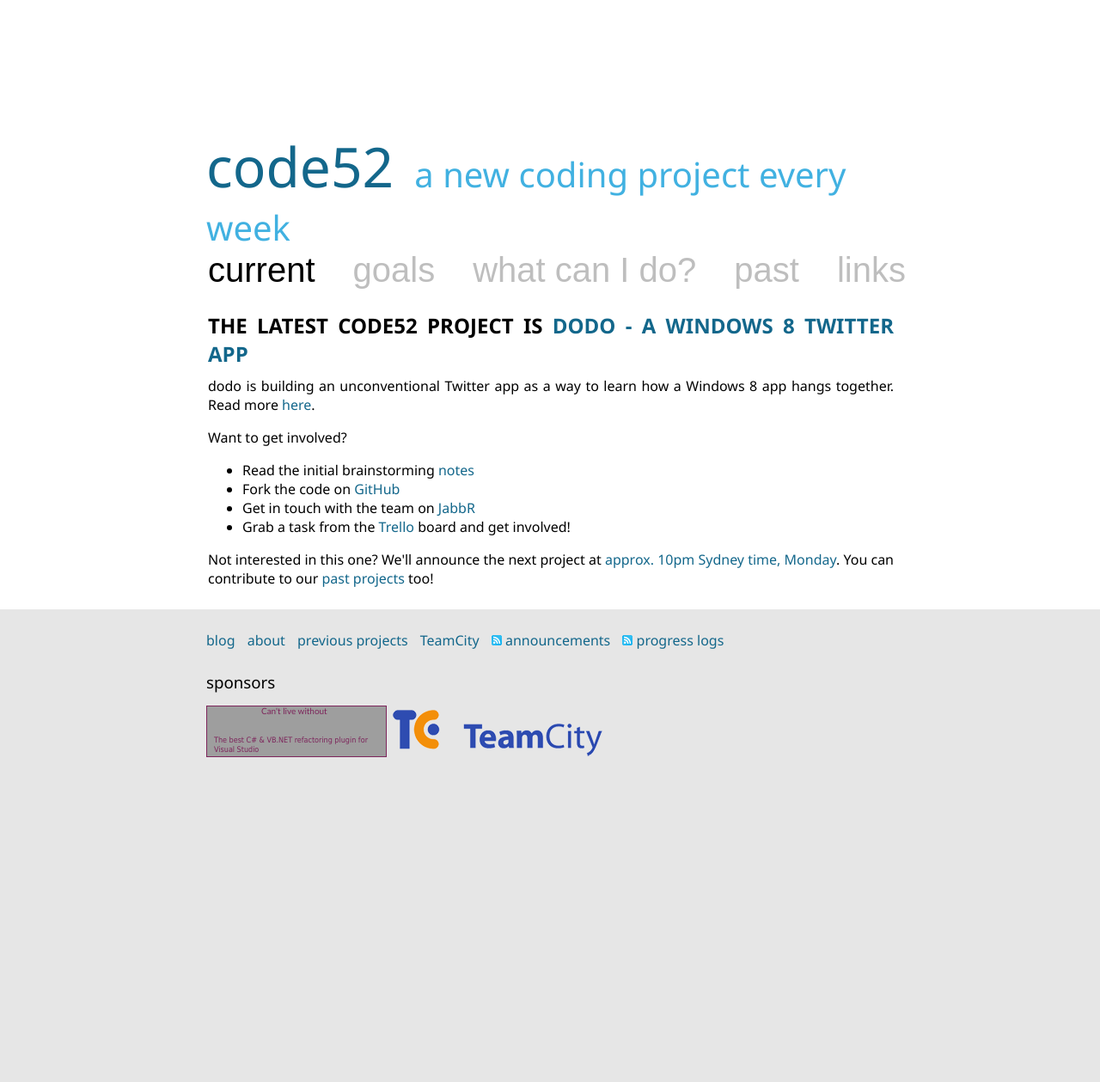
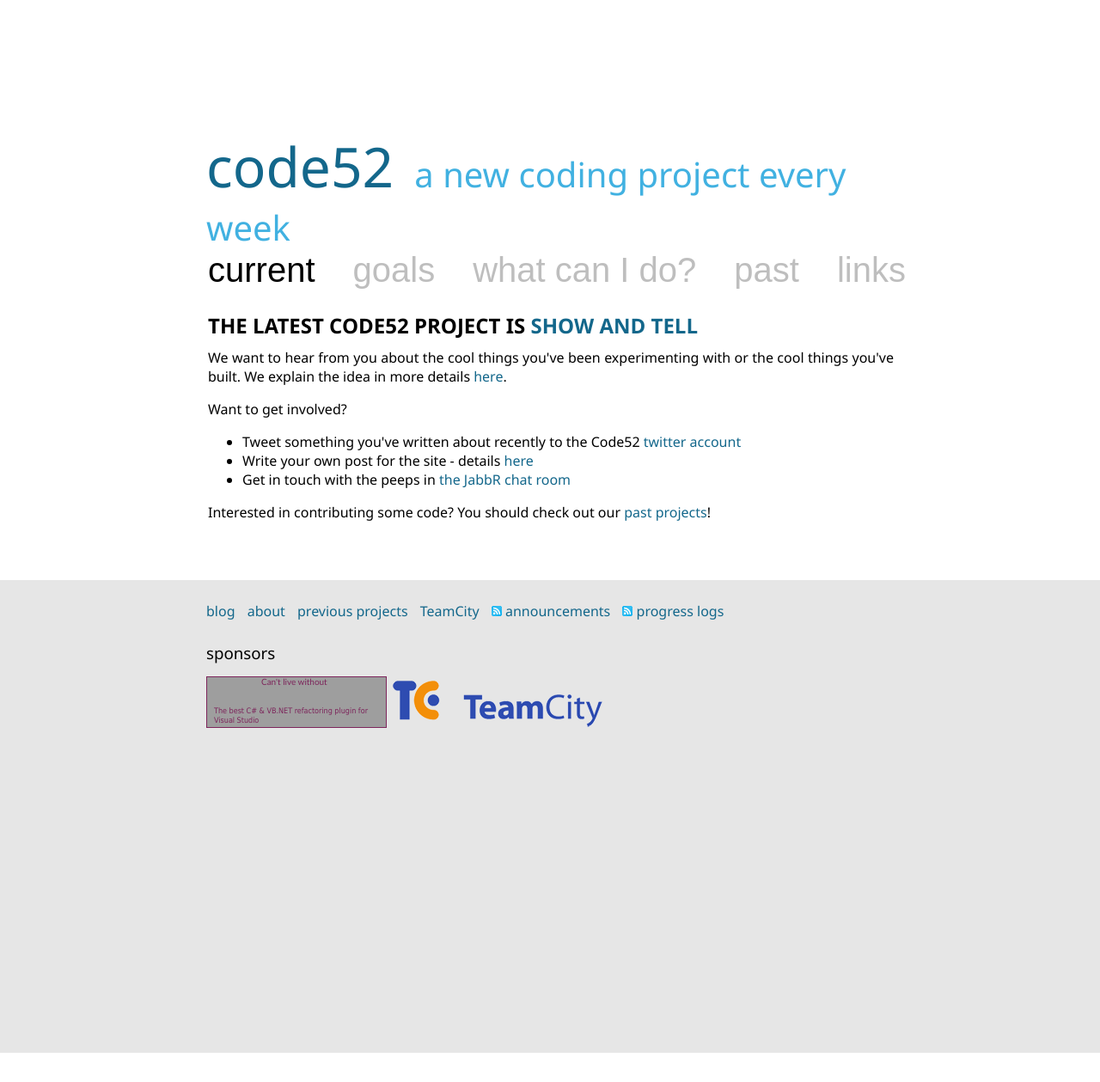
Before and after one commit to Code52/code52.github.com, a Jekyll site: the page built from index.html, in a window 1280 px wide. Shown: the whole page at 86% size. Built offline with Jekyll 4.4.1, drawn with Linux system fonts in a browser that asks for light colours; nearby versions of some CDN libraries; Markdown is read by kramdown in place of the engine named in the settings; after the commit the page ends 1225 px from its top, so only the background shows below that; grey boxes are pictures that could not be loaded.

Commit message:
updated latest project

```diff
--- a/_includes/latest_project.html
+++ b/_includes/latest_project.html
@@ -1,20 +1,19 @@
 <div class="pivot-item">
 	<h3>current</h3>
-	<h4>The latest Code52 project is <a href="/dodo.html">dodo - a Windows 8 Twitter app</a>
+	<h4>The latest Code52 project is <a href="/show-and-tell.html">Show and Tell</a>
 	</h4>
 
-	<div class="description">dodo is building an unconventional Twitter app as a way to learn how a Windows 8 app hangs together. Read more <a href="/dodo.html">here</a>.</div>
+	<div class="description">We want to hear from you about the cool things you've been experimenting with or the cool things you've built. We explain the idea in more details <a href="/show-and-tell.html">here</a>.</div>
 
 	<div class="details">
 		<p>Want to get involved?</p>
 
 		<ul>
-			<li>Read the initial brainstorming <a href="http://sync.in/KlhETAjkLy">notes</a></li>
-			<li>Fork the code on <a href="https://github.com/Code52/dodo">GitHub</a></li>
-			<li>Get in touch with the team on <a href="http://jabbr.net/#/rooms/code52">JabbR</a></li>
-			<li>Grab a task from the <a href="https://trello.com/board/dodo/4f82e9dfc10221fb0db2cff2">Trello</a> board and get involved!</li>
+			<li>Tweet something you've written about recently to the Code52 <a href="http://twitter.com/Code_52">twitter account</a></li>
+			<li>Write your own post for the site - details <a href="/show-and-tell.html">here</a></li>
+			<li>Get in touch with the peeps in <a href="https://jabbr.net/#/rooms/code52">the JabbR chat room</a></li>
 		</ul>
 
 	</div>
-	<div class="description">Not interested in this one? We'll announce the next project at <a href="http://timeanddate.com/worldclock/fixedtime.html?iso=20120416T22&p1=240">approx. 10pm Sydney time, Monday</a>. You can contribute to our <a href="http://github.com/Code52/">past projects</a> too!</div>
+	<div class="description">Interested in contributing some code? You should check out our <a href="http://github.com/Code52/">past projects</a>!</div>
 </div>
```
